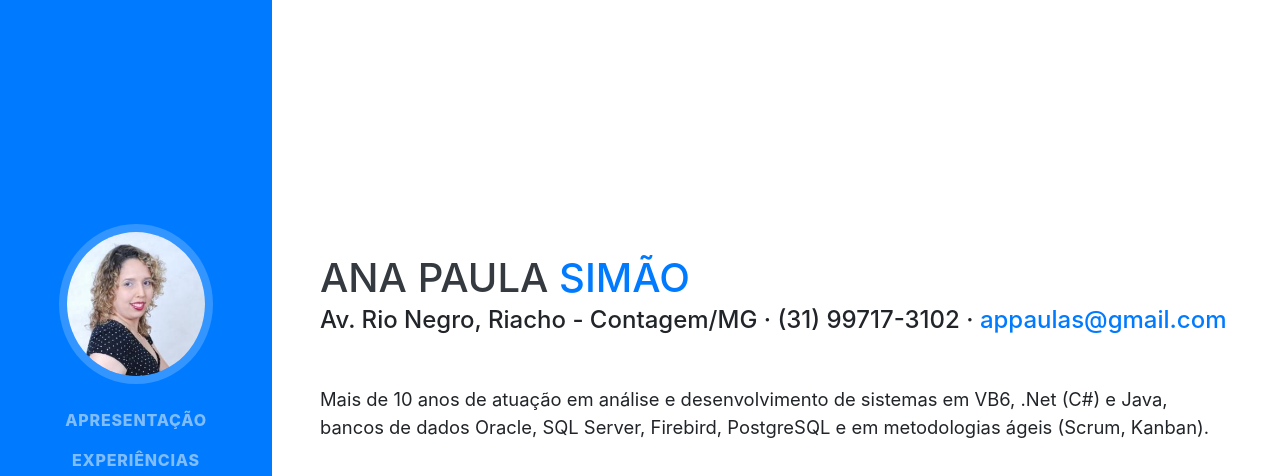
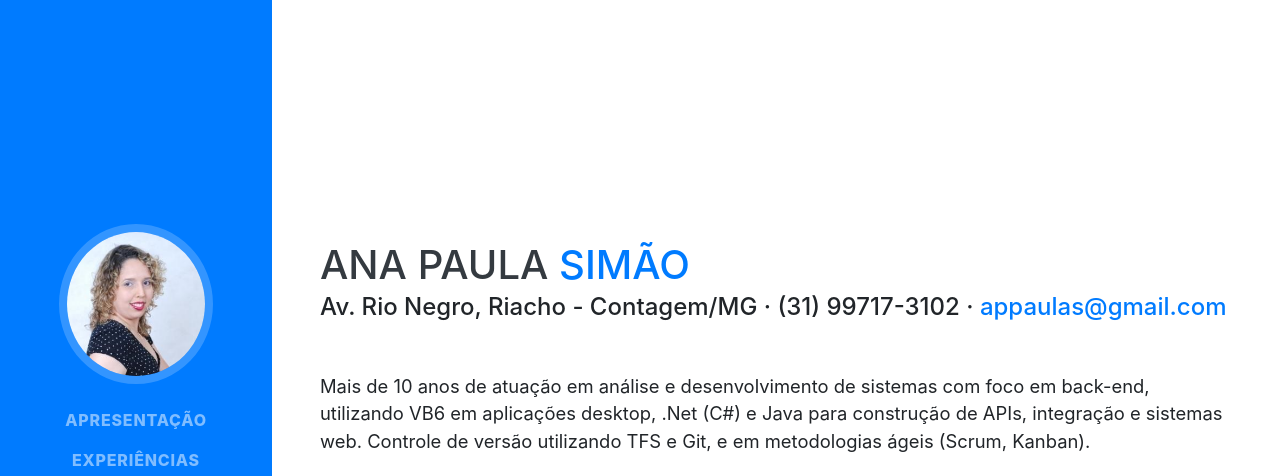
Before and after one commit to apsimao/apsimao.github.io, a website with bundled scripts: page index.html in a window 1280 px wide. Shown: the top 476 px of the page. Built offline with nearby package versions, Linux system fonts and the light colour scheme; a web font is replaced by a local one.

Commit message:
Ajuste do resumo

```diff
--- a/index.html
+++ b/index.html
@@ -63,7 +63,7 @@
         <div class="subheading mb-5">Av. Rio Negro, Riacho - Contagem/MG · (31) 99717-3102 ·
           <a id="endemail" href="mailto:appaulas@gmail.com">appaulas@gmail.com</a>
         </div>
-        <p class="lead mb-5">Mais de 10 anos de atuação em análise e desenvolvimento de sistemas em VB6, .Net (C#) e Java, bancos de dados Oracle, SQL Server, Firebird, PostgreSQL e em metodologias ágeis (Scrum, Kanban).</p>
+        <p class="lead mb-5">Mais de 10 anos de atuação em análise e desenvolvimento de sistemas com foco em back-end, utilizando VB6 em aplicações desktop, .Net (C#) e Java para construção de APIs, integração e sistemas web. Controle de versão utilizando TFS e Git, e em metodologias ágeis (Scrum, Kanban).</p>
         <div class="social-icons">
           <a href="https://www.linkedin.com/in/ana-simao-01061981/">
             <i class="fab fa-linkedin-in"></i>
```
